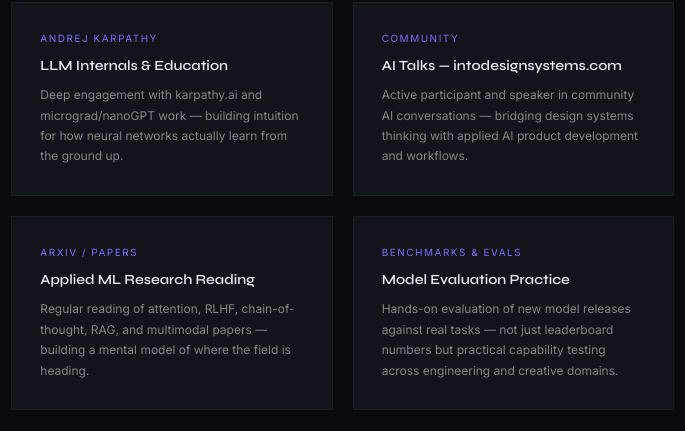
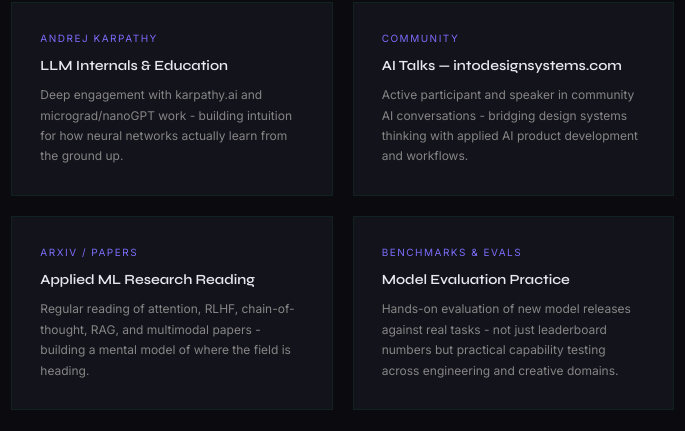
Before and after one commit to artrume-dev/portfolio, a website: page ai-portfolio.html in a window 1280 px wide. Shown: the part 5754-6185 px from the top of the page, 468-1153 px from the left. Drawn offline with nearby package versions, Linux system fonts and the light colour scheme; a web font is replaced by a local one.

Commit message:
fix hypen

```diff
--- a/ai-portfolio.html
+++ b/ai-portfolio.html
@@ -389,13 +389,13 @@
       <div class="research-card">
         <div class="research-source">Andrej Karpathy</div>
         <div class="research-title">LLM Internals & Education</div>
-        <div class="research-desc">Deep engagement with karpathy.ai and micrograd/nanoGPT work — building intuition for how neural networks actually learn from the ground up.</div>
+        <div class="research-desc">Deep engagement with karpathy.ai and micrograd/nanoGPT work - building intuition for how neural networks actually learn from the ground up.</div>
       </div>
 
       <div class="research-card">
         <div class="research-source">Community</div>
         <div class="research-title">AI Talks — intodesignsystems.com</div>
-        <div class="research-desc">Active participant and speaker in community AI conversations — bridging design systems thinking with applied AI product development and workflows.</div>
+        <div class="research-desc">Active participant and speaker in community AI conversations - bridging design systems thinking with applied AI product development and workflows.</div>
       </div>
 
       <div class="research-card">
@@ -407,13 +407,13 @@
       <div class="research-card">
         <div class="research-source">ArXiv / Papers</div>
         <div class="research-title">Applied ML Research Reading</div>
-        <div class="research-desc">Regular reading of attention, RLHF, chain-of-thought, RAG, and multimodal papers — building a mental model of where the field is heading.</div>
+        <div class="research-desc">Regular reading of attention, RLHF, chain-of-thought, RAG, and multimodal papers - building a mental model of where the field is heading.</div>
       </div>
 
       <div class="research-card">
         <div class="research-source">Benchmarks & Evals</div>
         <div class="research-title">Model Evaluation Practice</div>
-        <div class="research-desc">Hands-on evaluation of new model releases against real tasks — not just leaderboard numbers but practical capability testing across engineering and creative domains.</div>
+        <div class="research-desc">Hands-on evaluation of new model releases against real tasks - not just leaderboard numbers but practical capability testing across engineering and creative domains.</div>
       </div>
 
     </div>
```
